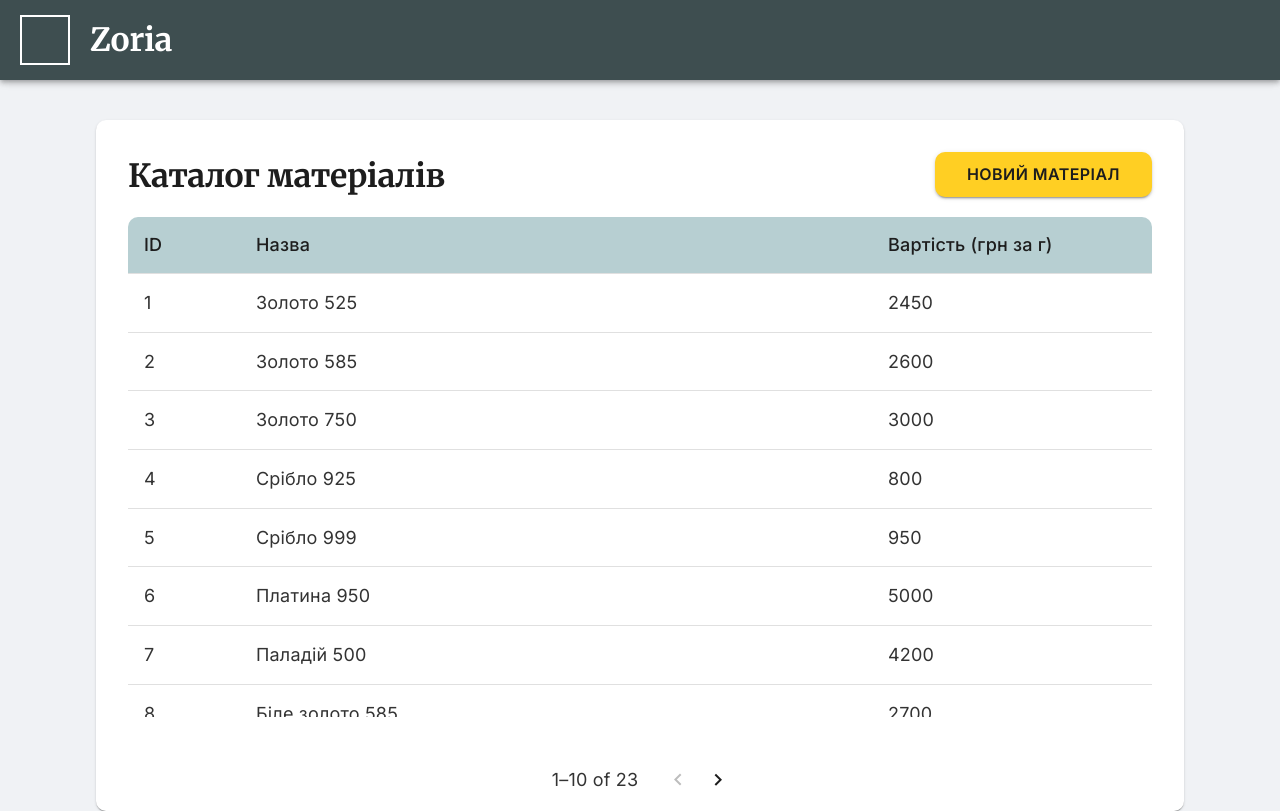
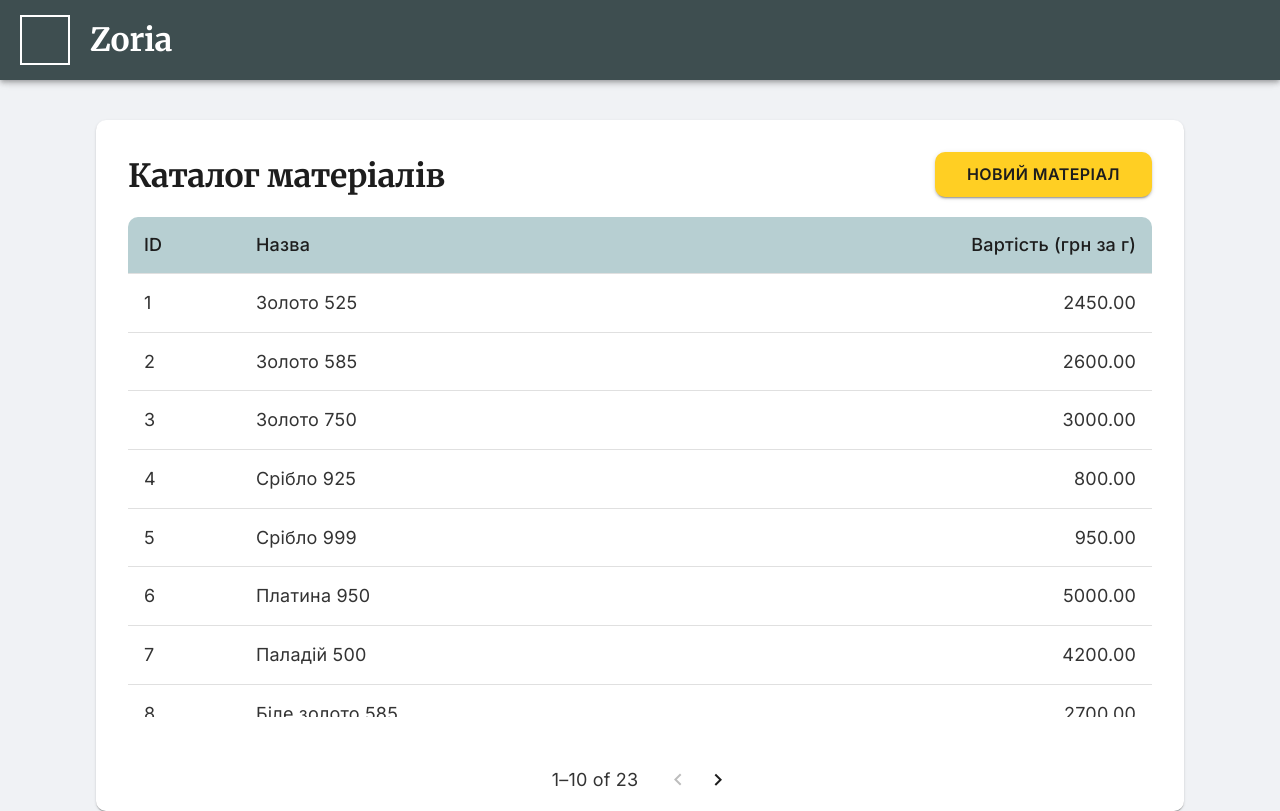
Before and after one commit to zoria-jewelry/app-frontend, a React (Vite) app: page /materials in a window 1280 px wide. Built offline with nearby package versions, Linux system fonts and the light colour scheme; no server answers; some icons are missing.

Commit message:
Align prices right in the project

```diff
--- a/src/pages/MaterialsPage.tsx
+++ b/src/pages/MaterialsPage.tsx
@@ -88,7 +88,11 @@ const MaterialsPage = () => {
                                 Назва
                             </TableCell>
                             <TableCell
-                                style={{ backgroundColor: '#b7cfd2', borderTopRightRadius: 10 }}
+                                style={{
+                                    backgroundColor: '#b7cfd2',
+                                    borderTopRightRadius: 10,
+                                    textAlign: 'right',
+                                }}
                             >
                                 Вартість (грн за г)
                             </TableCell>
@@ -103,8 +107,10 @@ const MaterialsPage = () => {
                                 <TableCell>
                                     <Typography variant="body2">{material.name}</Typography>
                                 </TableCell>
-                                <TableCell>
-                                    <Typography variant="body2">{material.price}</Typography>
+                                <TableCell sx={{ textAlign: 'right' }}>
+                                    <Typography variant="body2">
+                                        {(Math.floor(material.price * 100) / 100).toFixed(2)}
+                                    </Typography>
                                 </TableCell>
                             </TableRow>
                         ))}
```
